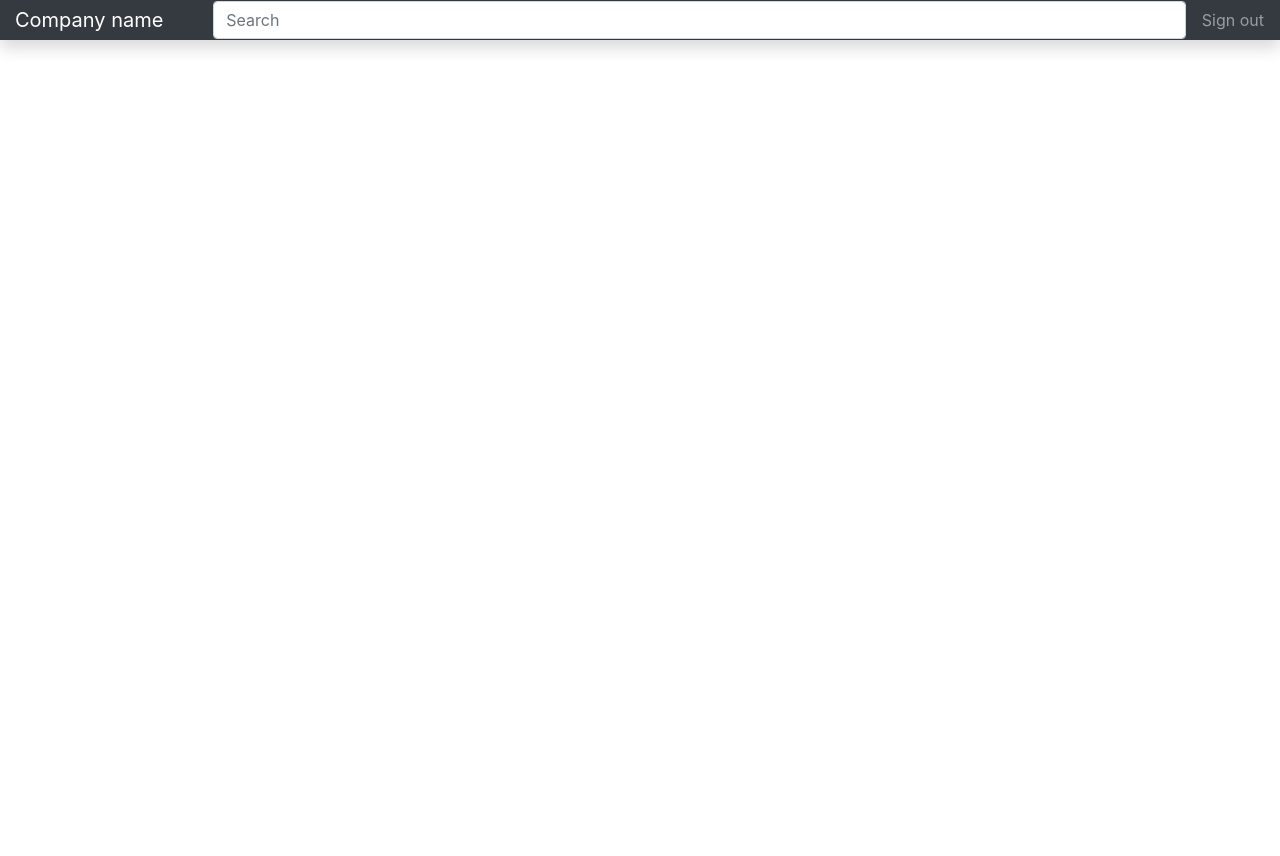
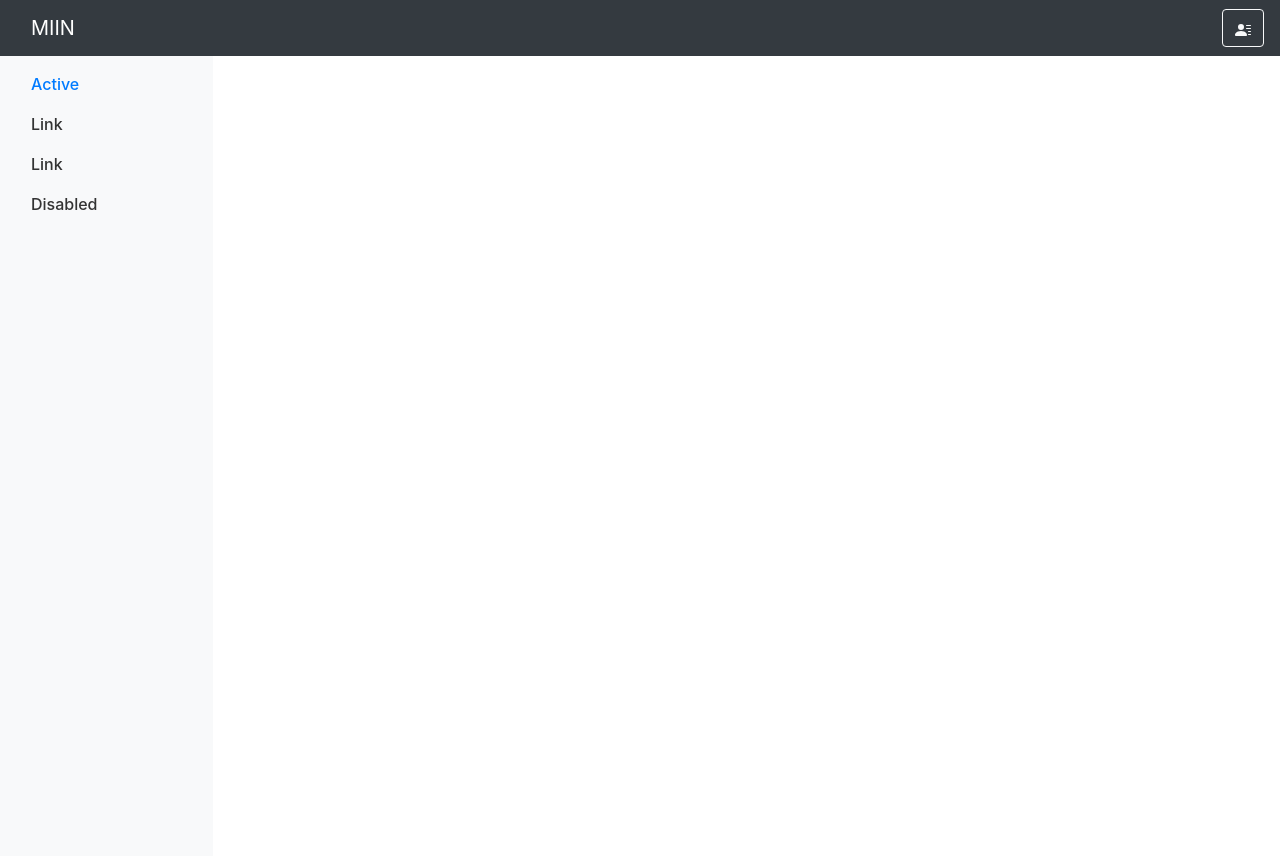
Before and after one commit to kwang89/miin, a Django app: template templates/layout/header.html in a window 1280 px wide. Before the commit the page ends 51 px from the top, so only its background shows below. Run offline with Django 3.2, Linux system fonts and the light colour scheme; the template is opened without the code that fills it, so the values that code supplies are empty; some libraries are stand-ins or nearby versions.

Commit message:
home 수정

```diff
--- /dev/null
+++ b/static/css/style.css
@@ -0,0 +1,30 @@
+.body {
+    height: 100vh;
+}
+.sidebar {
+    height: 100vh;
+}
+
+.sidebar .nav-link {
+  font-weight: 500;
+  color: #333;
+}
+
+.sidebar .nav-link .feather {
+  margin-right: 4px;
+  color: #999;
+}
+
+.sidebar .nav-link.active {
+  color: #007bff;
+}
+
+.sidebar .nav-link:hover .feather,
+.sidebar .nav-link.active .feather {
+  color: inherit;
+}
+
+.sidebar-heading {
+  font-size: .75rem;
+  text-transform: uppercase;
+}
--- a/templates/layout/base.html
+++ b/templates/layout/base.html
@@ -2,23 +2,55 @@
 {% load static %}
 <html lang="en">
 <head>
-    <meta charset="UTF-8">
+    <meta charset="utf-8">
+    <meta name="viewport" content="width=device-width, initial-scale=1, shrink-to-fit=no">
     <title>Title</title>
     <link rel="stylesheet" type="text/css" href="{% static 'css/bootstrap-4.5.3.min.css' %}">
+    <link rel="stylesheet" type="text/css" href="{% static 'css/style.css' %}">
 </head>
-<body>
-{%  block header %}
-{%  endblock %}
+<body class="body">
+<header class="navbar navbar-dark bg-dark">
+    <a class="navbar-brand col-sm-2" href="#">MIIN</a>
+
+    <button class="btn btn-outline-light" type="button" id="topNavBarDropdown" data-toggle="dropdown" aria-haspopup="true" aria-expanded="false">
+        <svg width="1em" height="1em" viewBox="0 0 16 16" class="bi bi-person-lines-fill" fill="currentColor" xmlns="http://www.w3.org/2000/svg">
+            <path fill-rule="evenodd" d="M1 14s-1 0-1-1 1-4 6-4 6 3 6 4-1 1-1 1H1zm5-6a3 3 0 1 0 0-6 3 3 0 0 0 0 6zm7 1.5a.5.5 0 0 1 .5-.5h2a.5.5 0 0 1 0 1h-2a.5.5 0 0 1-.5-.5zm-2-3a.5.5 0 0 1 .5-.5h4a.5.5 0 0 1 0 1h-4a.5.5 0 0 1-.5-.5zm0-3a.5.5 0 0 1 .5-.5h4a.5.5 0 0 1 0 1h-4a.5.5 0 0 1-.5-.5zm2 9a.5.5 0 0 1 .5-.5h2a.5.5 0 0 1 0 1h-2a.5.5 0 0 1-.5-.5z"/>
+        </svg>
+    </button>
+    <div class="dropdown-menu dropdown-menu-right" aria-labelledby="topNavBarDropdown">
+        <a class="dropdown-item" href="#">Action</a>
+        <a class="dropdown-item" href="#">Another action</a>
+        <a class="dropdown-item" href="#">Something else here</a>
+    </div>
+</header>
 
 <div class="container-fluid">
     <div class="row">
-        {%  block nav %}
-        {%  endblock %}
-        <main role="main" class="col-md-9 ml-sm-auto col-lg-10 px-4">
+        <nav class="col-sm-2 d-none d-sm-block bg-light pt-2 sidebar">
+            <ul class="nav flex-column">
+                <li class="nav-item">
+                    <a class="nav-link active" href="#">Active</a>
+                </li>
+                <li class="nav-item">
+                    <a class="nav-link" href="#">Link</a>
+                </li>
+                <li class="nav-item">
+                    <a class="nav-link" href="#">Link</a>
+                </li>
+                <li class="nav-item">
+                    <a class="nav-link disabled" href="#" tabindex="-1" aria-disabled="true">Disabled</a>
+                </li>
+            </ul>
+        </nav>
+
+        <main role="main" class="col-sm-9 p-3">
             {% block content %}
             {% endblock %}
         </main>
     </div>
 </div>
+
+<script src="{% static 'js/jquery-3.5.1.min.js' %}" crossorigin="anonymous"></script>
+<script src="{% static 'js/bootstrap-4.5.3.min.js' %}" crossorigin="anonymous"></script>
 </body>
 </html>
--- a/templates/users/user_list.html
+++ b/templates/users/user_list.html
@@ -1,7 +1,8 @@
 {% extends 'layout/base.html' %}
 
 {% block content %}
-
+    <section>
+        <h2 class="border-bottom border-dark pb-2">User List</h2>
         {% if object_list %}
             <ul>
                 {% for user in object_list %}
@@ -11,5 +12,5 @@
         {% else %}
             <p>사용자가 없습니다.</p>
         {% endif %}
-
+    </section>
 {% endblock %}
```
Lines whose indentation alone changed are shown as unchanged.
